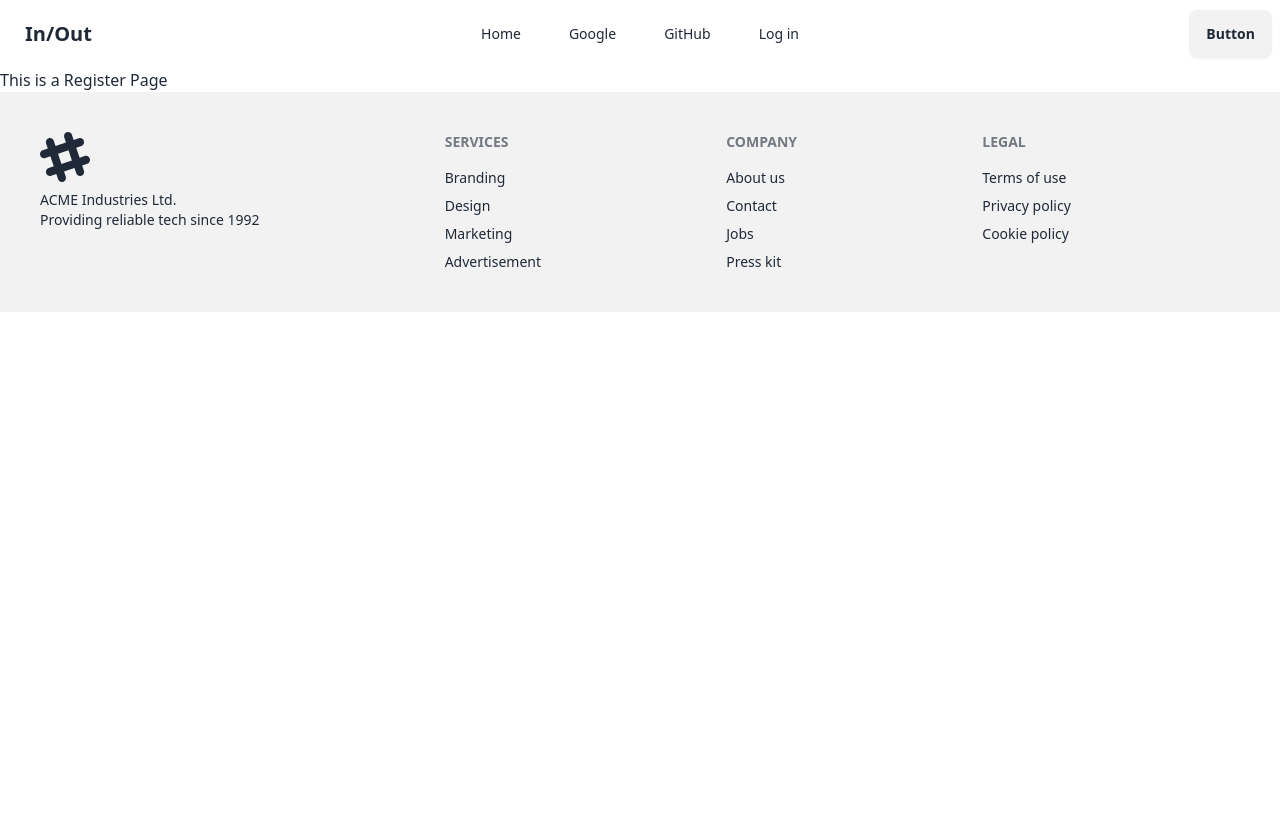
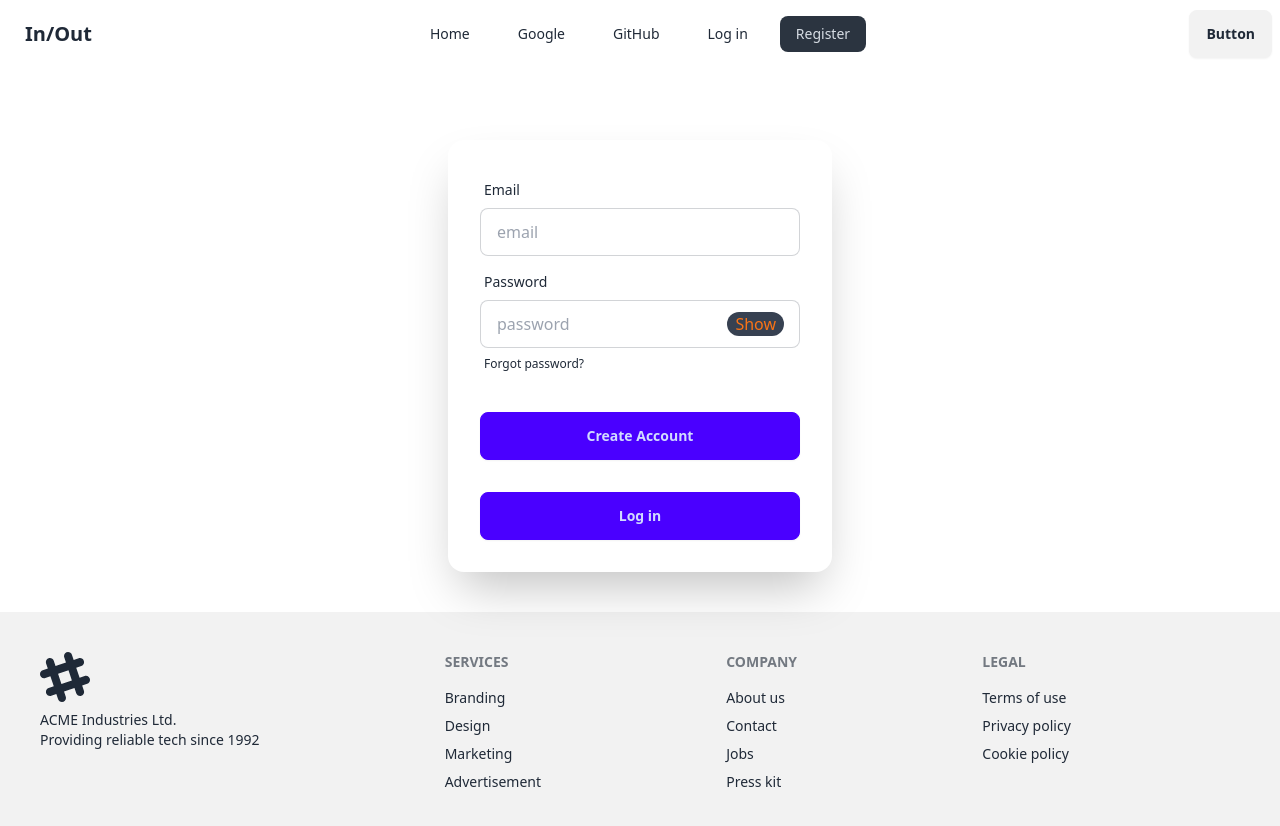
Before and after one commit to rohan26ir/Firebase-Authentication, a React (Vite) app: page /register in a window 1280 px wide. Shown: the top 826 px of the page. Before the commit the page ends 800 px from the top, so only its background shows below. Built offline with nearby package versions, Linux system fonts and the light colour scheme.

Commit message:
Register page

```diff
--- a/src/components/Header/Navbar/Navbar.jsx
+++ b/src/components/Header/Navbar/Navbar.jsx
@@ -7,6 +7,7 @@ const Navbar = () => {
     <li><NavLink to={'/google'}>Google</NavLink></li>
     <li><NavLink to={'/github'}>GitHub</NavLink></li>
     <li><NavLink to={'/login'}>Log in</NavLink></li>
+    <li><NavLink to={'/register'}>Register</NavLink></li>
   </>
   return (
     <div>
--- a/src/components/Sign/LogIn/Login.jsx
+++ b/src/components/Sign/LogIn/Login.jsx
@@ -1,16 +1,69 @@
-import React from 'react';
-import { Link } from 'react-router-dom';
+import React from "react";
+import { Link } from "react-router-dom";
 
 const Login = () => {
+
+  const handleLogin = (event) => {
+    event.preventDefault();
+
+    const email = event.target.elements.email.value ;
+    const password =event.target.elements.password.value ;
+
+    console.log(email)
+    console.log(password)
+  }
+
+
   return (
     <div>
-      <h3>Log In Page</h3>
 
+      <div className="text-center text-2xl font-bold text-white my-5">
+        <h2>This is Register Page</h2>
+      </div>
 
-
-       <div>
-          <Link to={'/register'}><div>Register Account</div></Link>
-       </div>
+      <div className="w-[30%] mx-auto my-10">
+        <div className="card bg-white w-full max-w-sm shrink-0 shadow-2xl">
+          <form className="card-body" onSubmit={handleLogin}>
+            <div className="form-control">
+              <label className="label">
+                <span className="label-text">Email</span>
+              </label>
+              <input
+                type="email"
+                name="email"  // Add name attribute here
+                placeholder="email"
+                className="input input-bordered"
+                required
+              />
+            </div>
+            <div className="form-control">
+              <label className="label">
+                <span className="label-text">Password</span>
+              </label>
+              <input
+                type="password"
+                name="password"  // Add name attribute here for password if needed
+                placeholder="password"
+                className="input input-bordered"
+                required
+              />
+              <label className="label">
+                <Link className="label-text-alt link link-hover">
+                  Forgot password?
+                </Link>
+              </label>
+            </div>
+            <div className="form-control mt-6">
+              <button className="btn btn-primary">Login</button>
+            </div>
+            <Link to={"/register"}>
+              <div className="form-control mt-6">
+                <button className="btn btn-primary">Register Account</button>
+              </div>
+            </Link>
+          </form>
+        </div>
+      </div>
     </div>
   );
 };
--- a/src/components/Sign/LogIn/Register.jsx
+++ b/src/components/Sign/LogIn/Register.jsx
@@ -1,9 +1,126 @@
-import React from 'react';
+import { createUserWithEmailAndPassword } from "firebase/auth";
+import React, { useState } from "react";
+import { Link } from "react-router-dom";
+import auth from "../../Firebase/FirebaseG";
 
 const Register = () => {
+
+  const [errorMassage, setErrorMassage] = useState('');
+  const [success, setSuccess] = useState(false);
+  const [showPassword, setShowPassword] = useState(false)
+
+  const handleCreate = (event) => {
+    event.preventDefault();
+
+    const email = event.target.elements.email.value ;
+    const password =event.target.elements.password.value ;
+
+    console.log(email)
+    console.log(password)
+
+    // reset error and status
+    setErrorMassage('');
+    setSuccess(false , true);
+
+
+    if(password.length < 6){
+      setErrorMassage("Password should be 6 character or longer");
+      return;
+    }
+
+    const passwordRegex = /^(?=.*[a-z])(?=.*[A-Z])(?=.*\d)(?=.*[@$!%*?&])[A-Za-z\d@$!%*?&]{6,}$/;
+
+    if(!passwordRegex.test(password)){
+      setErrorMassage('At least one uppercase, one lowercase, one number, one special character');
+      return;
+    }
+
+    // Create user with emaol and password
+
+    createUserWithEmailAndPassword(auth, email, password)
+    .then(result =>{
+      console.log(result.user);
+      setSuccess(true)
+    })
+    .catch(error =>{
+      console.log('Error', error.message);
+      setErrorMassage(error.message)
+      setSuccess(false)
+    })
+  }
+
   return (
     <div>
-      <h3>This is a Register Page</h3>
+
+      <div className="text-center text-2xl font-bold text-white">
+        <h2>This is Register Page</h2>
+      </div>
+
+      <div className="w-[30%] mx-auto my-10">
+        <div className="card bg-white w-full max-w-sm shrink-0 shadow-2xl">
+          <form className="card-body" onSubmit={handleCreate}>
+            <div className="form-control">
+              <label className="label">
+                <span className="label-text">Email</span>
+              </label>
+              <input
+                type="email"
+                name="email"  // Add name attribute here
+                placeholder="email"
+                className="input input-bordered"
+                required
+              />
+            </div>
+            <div className="form-control relative">
+              <label className="label ">
+                <span className="label-text">Password</span>
+              </label>
+              <input
+                type={showPassword ? 'text' : 'password'}
+                name="password"  // Add name attribute here for password if needed
+                placeholder="password"
+                className="input input-bordered"
+                required
+              />
+              <div
+              onClick={() => setShowPassword(!showPassword)}
+              className="px-2 py-0 cursor-pointer text-orange-500 bg-gray-700 absolute right-4 top-12 rounded-full"
+              >
+                {
+                  !showPassword ? "Show" : "Hide"
+                }
+              </div>
+              <label className="label">
+                <Link to={'/register'} className="label-text-alt link link-hover">
+                  Forgot password?
+                </Link>
+              </label>
+            </div>
+            <div className="form-control mt-6">
+              <button className="btn btn-primary">Create Account</button>
+            </div>
+            <Link to={"/login"}>
+              <div className="form-control mt-6">
+                <button className="btn btn-primary">Log in</button>
+              </div>
+            </Link>
+          </form>
+
+          {
+            errorMassage && <p className="text-red-600 text-center mb-2">{errorMassage}</p>
+          }
+          {/* Successful message */}
+
+          {/* if  account is create then show */}
+          {
+            success && <p className="text-green-500 text-center mb-2">Sign up is Successful.</p>
+          }
+          {/* if account is not create then show */}
+          {/* {
+            success || <p className="text-orange-500 text-center mb-2">Sign up is unsuccessful.</p>
+          } */}
+        </div>
+      </div>
     </div>
   );
 };
```
